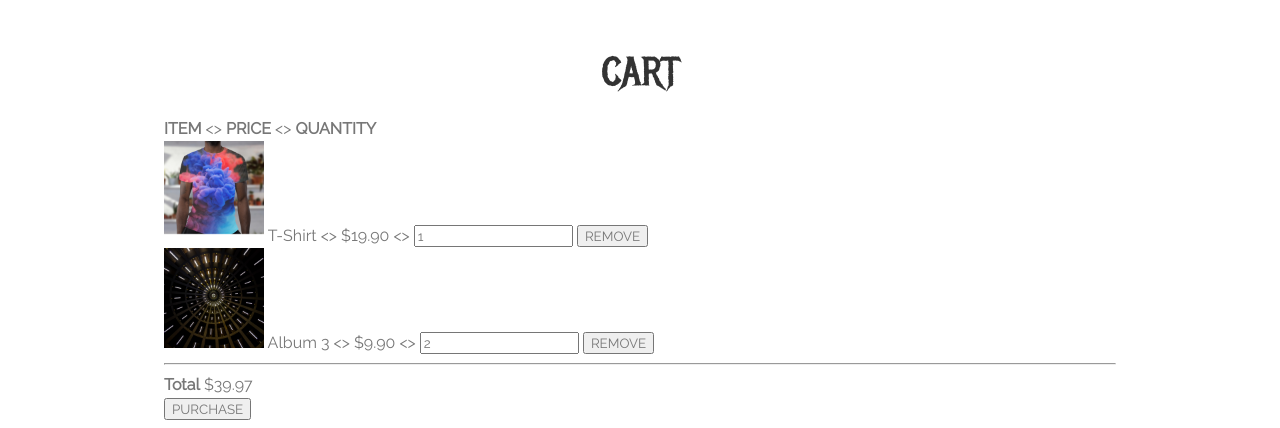
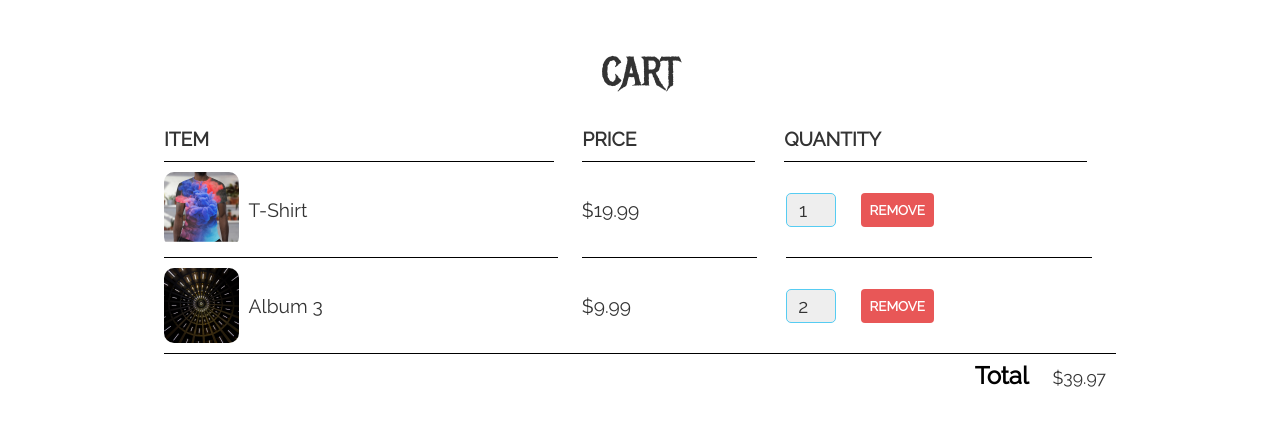
Before and after one commit to QuantifaiPortfol-io/BasicWebTutorial, a plain HTML site: page store.html in a window 1280 px wide. Shown: the part 1534-1962 px from the top of the page. Drawn offline with Linux system fonts and the light colour scheme; a web font is replaced by a local one.

Commit message:
Completed final styling

```diff
--- a/store.html
+++ b/store.html
@@ -99,74 +99,121 @@
 			<div class="shop-items">
 				<div class="shop-item">
 					<span class="shop-item-title">T-Shirt</span>
-					<img class="shop-item-image" src="./images/Shirt.png" alt="Shirt Picture" />
+					<img
+						class="shop-item-image"
+						src="./images/Shirt.png"
+						alt="Shirt Picture"
+					/>
 					<div class="shop-item-details">
 						<span class="shop-item-price">$19.99</span>
-						<button class="btn btn-primary shop-item-btn" type="button">ADD TO CART</button>
+						<button
+							class="btn btn-primary shop-item-btn"
+							type="button"
+						>
+							ADD TO CART
+						</button>
 					</div>
 				</div>
 				<div class="shop-item">
 					<span class="shop-item-title">Coffee Cup</span>
-					<img class="shop-item-image" src="./images/Cofee.png" alt="Coffee Picture" />
+					<img
+						class="shop-item-image"
+						src="./images/Cofee.png"
+						alt="Coffee Picture"
+					/>
 					<div class="shop-item-details">
 						<span class="shop-item-price">$6.99</span>
-						<button class="btn btn-primary shop-item-btn" type="button">ADD TO CART</button>
+						<button
+							class="btn btn-primary shop-item-btn"
+							type="button"
+						>
+							ADD TO CART
+						</button>
 					</div>
 				</div>
 			</div>
 		</section>
 		<section class="container content-section">
 			<h2 class="section-header">CART</h2>
-			<div>
-			<div>
-				<strong>ITEM</strong>
-				&lt;&gt;
-				<strong>PRICE</strong>
-				&lt;&gt;
-				<strong>QUANTITY</strong>
+			<div class="cart-row">
+				<span class="cart-item cart-header cart-column"
+					>ITEM</span
+				>
+				<span class="cart-price cart-header cart-column"
+					>PRICE</span
+				>
+				<span class="cart-quantity cart-header cart-column"
+					>QUANTITY</span
+				>
 			</div>
-			<div>
+			<div class="cart-items">
+				<div class="cart-row">
+					<div class="cart-item cart-column">
 						<img
+							class="cart-item-image"
 							src="./images/Shirt.png"
 							width="100"
 							height="100"
 							alt="T-Shirt Pic"
 						/>
-				<span>T-Shirt</span>
-				&lt;&gt;
-				<span>$19.90</span>
-				&lt;&gt;
-				<input type="number" value="1" />
-				<button role="button">REMOVE</button>
+						<span class="cart-item-title">T-Shirt</span>
 					</div>
-			<div>
+					<span class="cart-price cart-column">$19.99</span>
+					<div class="cart-quantity cart-column">
+						<input
+							class="cart-quantity-input"
+							type="number"
+							value="1"
+						/>
+						<button
+							class="btn btn-danger"
+							type="button"
+						>
+							REMOVE
+						</button>
+					</div>
+				</div>
+				<div class="cart-row">
+					<div class="cart-item cart-column">
 						<img
+							class="cart-item-image"
 							src="./images/Album 3.png"
 							width="100"
 							height="100"
-					alt="album 3 Pic"
+							alt="Album 3 pic"
 						/>
-				<span>Album 3</span>
-				&lt;&gt;
-				<span>$9.90</span>
-				&lt;&gt;
-				<input type="number" value="2" />
-				<button role="button">REMOVE</button>
+						<span class="cart-item-title">Album 3</span>
 					</div>
-			<hr />
-			<div>
-				<strong>Total</strong>
-				<span>$39.97</span>
+					<span class="cart-price cart-column">$9.99</span>
+					<div class="cart-quantity cart-column">
+						<input
+							class="cart-quantity-input"
+							type="number"
+							value="2"
+						/>
+						<button
+							class="btn btn-danger"
+							type="button"
+						>
+							REMOVE
+						</button>
 					</div>
-			<div>
-				<button>PURCHASE</button>
 				</div>
+			</div>
+			<div class="cart-total">
+				<strong class="cart-total-title">Total</strong>
+				<span class="cart-total-price">$39.97</span>
+			</div>
+			<button class="btn btn-primary btn-purchase">PURCHASE</button>
 		</section>
-		<footer>
-			<h3>The Beatles</h3>
-			<ul>
+		<footer class="main-footer">
+			<div class="container main-footer-container">
+				<h3 class="band-name">The Beatles</h3>
+				<ul class="nav footer-nav">
 					<li>
-					<a href="https://www.youtube.com/" target="_blank"
+						<a
+							href="https://www.youtube.com/"
+							target="_blank"
 							><img
 								src="./images/YouTube Logo.png"
 								alt="Youtube Logo"
@@ -191,6 +238,7 @@
 						/></a>
 					</li>
 				</ul>
+			</div>
 		</footer>
 	</body>
 </html>
--- a/styles.css
+++ b/styles.css
@@ -194,7 +194,7 @@ body {
 	color: white;
 	background-color: #56ccf2;
 	border: none;
-	border-radius: .3em;
+	border-radius: 0.3em;
 	font-weight: bold;
 }
 
@@ -236,3 +236,105 @@ body {
 	flex-wrap: wrap;
 	justify-content: space-around;
 }
+
+.cart-header {
+	font-weight: bold;
+	font-size: 1.2em;
+	color: #333;
+}
+
+.cart-column {
+	display: flex;
+	align-items: center;
+	border-bottom: 1px solid black;
+	margin-right: 1.5em;
+	padding-bottom: 10px;
+	margin-top: 10px;
+}
+
+.cart-row {
+	display: flex;
+}
+
+.cart-item {
+	width: 45%;
+}
+
+.cart-price {
+	width: 20%;
+	font-size: 1.2em;
+	color: #333;
+}
+
+.cart-quantity {
+	width: 35%;
+}
+
+.cart-item-title {
+	color: #333;
+	margin-left: 0.5em;
+	font-size: 1.2em;
+}
+
+.cart-item-image {
+	width: 75px;
+	height: auto;
+	border-radius: 10px;
+}
+
+.btn-danger {
+	color: white;
+	background-color: #e85757;
+	border: none;
+	border-radius: 0.3em;
+	font-weight: bold;
+}
+
+.btn-danger:hover {
+	background-color: #cc4c4c;
+}
+
+.cart-quantity-input {
+	height: 34px;
+	width: 50px;
+	border-radius: 5px;
+	border: 1.5px solid #56ccf2;
+	background-color: #eee;
+	color: #333;
+	padding: 0;
+	text-align: center;
+	font-size: 1.2em;
+	margin-right: 25px;
+}
+
+.cart-row:last-child {
+	border-bottom: 1px solid black;
+}
+
+.cart-row:last-child .cart-column {
+	border: none;
+}
+
+.cart-total {
+	text-align: end;
+	margin-top: 10px;
+	margin-right: 10px;
+}
+
+.cart-total-title {
+	font-weight: bold;
+	font-size: 1.5em;
+	color: black;
+	margin-right: 20px;
+}
+
+.cart-total-price {
+	color: #333;
+	font-size: 1.1em;
+}
+
+.btn-purchase {
+	display: block;
+	margin: 40px auto 80px auto;
+	font-size: 1.5em;
+}
```
Lines whose indentation alone changed are shown as unchanged.
